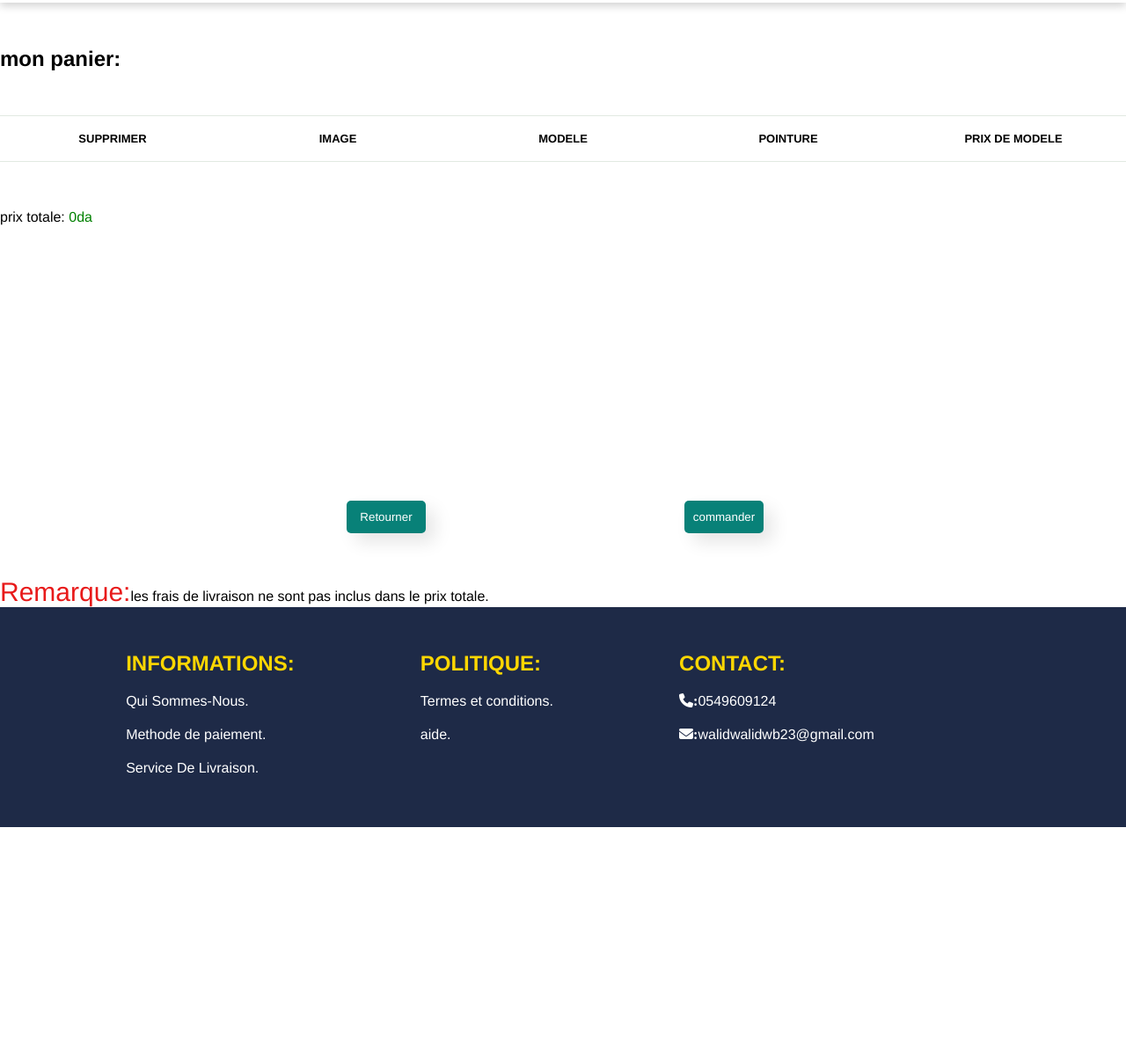
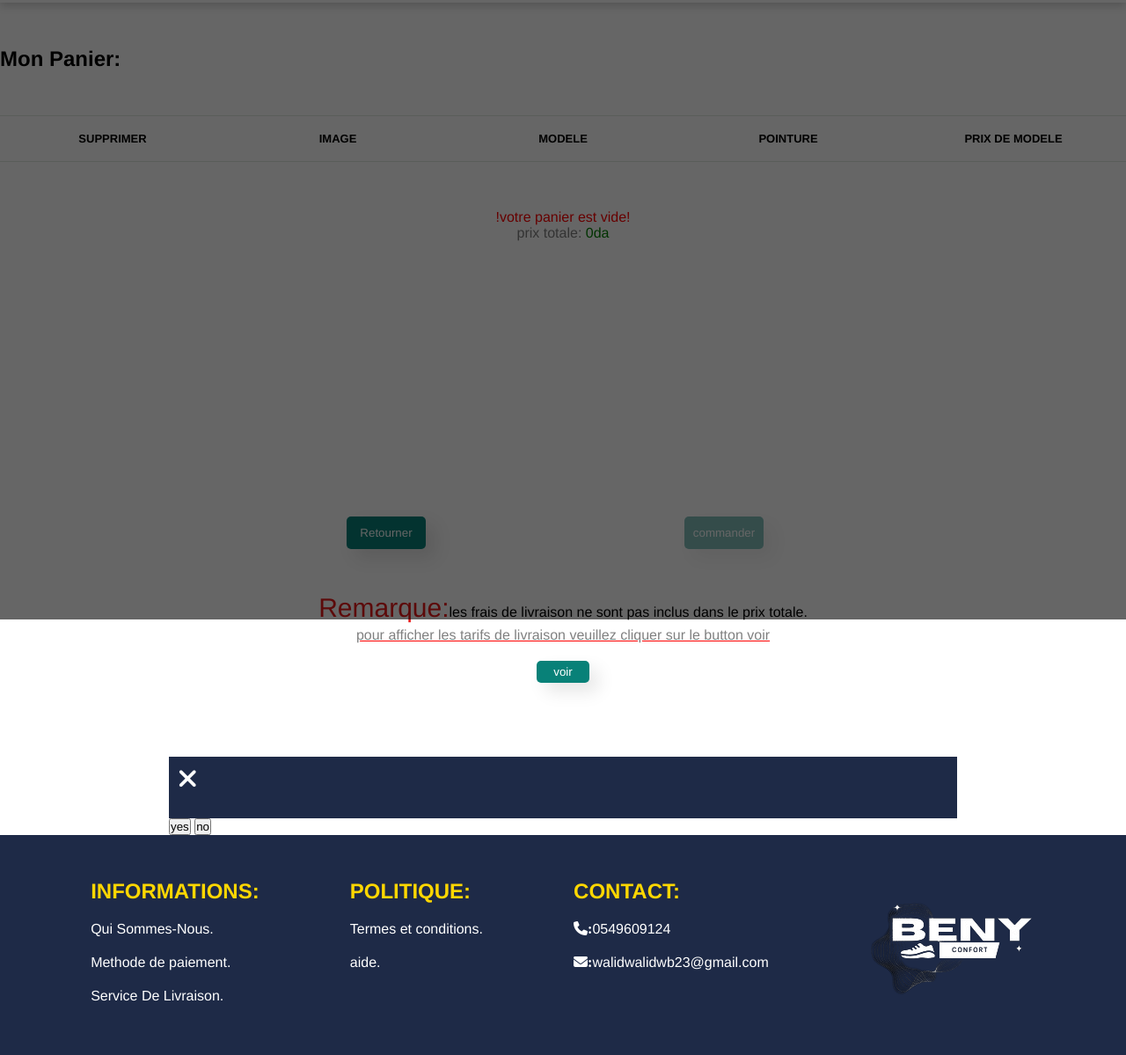
Before and after one commit to waliduni/waliduni.github.io, a plain HTML site: page cart.html in a window 1280 px wide. Shown: the part 96-1295 px from the top of the page at 88% size. Before the commit the page ends 1036 px from the top, so only its background shows below. Drawn offline with nearby package versions, Linux system fonts and the light colour scheme.

Commit message:
Update cart.html

```diff
--- a/cart.html
+++ b/cart.html
@@ -32,7 +32,7 @@
     </section>
     <section id="cartee">
 
-        <h1>mon panier:</h1>
+       <div class="mon-panier"> <h1>Mon Panier:</h1></div>
         <table width="100%">
         <thead>
             <tr>
@@ -49,18 +49,20 @@
     </tbody>
     </table>
     <br><br><br>
-   prix totale: <span id="prixtot">0da</span><br>
+    <div id="empty" style="color: red; width: 100%; text-align: center;"></div>
+   <div style="text-align: center;color: gray;">prix totale: <span id="prixtot">0da</span><br></div>
 
-    <button class="retourner" onclick="history.back()">Retourner</button>
-    <button class="commander" onclick="document.querySelector('.modal').style.display = 'grid'">commander</button>
+    <div style="width: 100%;text-align: center;"><button class="retourner" onclick="history.back()">Retourner</button>
+    <button class="commander" onclick="document.querySelector('.modal').style.display = 'grid'">commander</button></div>
 
-</section><span class="remarque">Remarque:</span>les frais de livraison ne sont pas inclus dans le prix totale.
+</section><div style="width: 100%;text-align: center;padding-bottom: 5px;"><span class="remarque">Remarque:</span>les frais de livraison ne sont pas inclus dans le prix totale. </div>
+<div style="width: 100%; text-align: center;display: block; align-items: center;"><p style="color: gray;text-decoration: underline red;">pour afficher les tarifs de livraison veuillez cliquer sur le button voir</p><a href="livraison.html"> <button style="  margin: 20px 10px;color: white;border: none;border-radius: 5px;box-shadow: 10px 10px 20px rgba(0,0,0,0.1);background-color: #088178;text-align: center;height: 25px;width: 60px;">voir</button></a></div>
     <div class="modal">
         <div class="bg" onclick="document.querySelector('.modal').style.display = 'none'"></div>
         <div class="content">
-           <div class="up"> <h1>commande</h1> <i class="fa-solid fa-xmark" onclick="document.querySelector('.modal').style.display = 'none'"></i></div>
+           <div class="up"> <h1>envoyer votre commande</h1> <i class="fa-solid fa-xmark" onclick="document.querySelector('.modal').style.display = 'none'"></i></div>
             <form action="" class="form">
-                <label for="nom">nom: <input id="nom" type="text" required></label>
+                <label for="nom"><div>nom:</div> <input id="nom" type="text" required></label>
                 <label for="prenom">prenom: <input id="prenom" type="text" required></label>
                 <label for="telephone">telephone: <input id="telephone" type="tel" required></label>
                   <label for="wilaya"> wilaya:  <select id="wilaya" name="wilaya" required>
@@ -117,7 +119,7 @@
 			</select></label>
           <label for="adresse">commune et adresse de Livraison: <input type="text" id="adresse" required></label>
 
-                <button type="submit" onclick="document.querySelector('.modal2').style.display = 'grid'">envoyer</button>
+                <div class="envoyer"><button type="submit" >envoyer</button></div>
             </form>
         </div>
 
@@ -130,7 +132,16 @@
              <div class="success-animation">
 <svg class="checkmark" xmlns="http://www.w3.org/2000/svg" viewBox="0 0 52 52"><circle class="checkmark__circle" cx="26" cy="26" r="25" fill="none" /><path class="checkmark__check" fill="none" d="M14.1 27.2l7.1 7.2 16.7-16.8" /></svg>
 </div>
-<h3>تم إرسال الطلب بنجاح. <br>سيتم الإتصال بك عبر الرقم الهاتفي الخاص بك لتأكيد الطلب خلال أقل من 24h</h3></div>
+<h3>تم إرسال الطلب بنجاح. <br> 24h سيتم الإتصال بك عبر الرقم الهاتفي الخاص بك لتأكيد الطلب خلال أقل من</h3></div>
+          </div>
+
+
+           <div class="modal4">
+        <div class="bg" onclick="document.querySelector('.modal4').style.display = 'none'"></div>
+        <div class="content">
+           <div class="up"><i class="fa-solid fa-xmark" onclick="document.querySelector('.modal4').style.display = 'none'"></i></div>
+<button>yes</button> <button>no</button>
+        </div>
           </div>
  <section id="footer">
 
@@ -148,7 +159,7 @@
 <a href="tel:0549609124"><i class="fa-solid fa-phone">:</i>0549609124</a><a href="mailto: walidwalidwb23@gmail.com"><i class="fa-solid fa-envelope">:</i>walidwalidwb23@gmail.com</a>
 </div>
 <div class="img">
-    <img src="img/logowhite.png" alt="">
+    <img src="logowhite.png" alt="">
 </div>
     </section>
 </body>
@@ -157,16 +168,24 @@
 </script>
     <script src="script.js"></script>
     <script>
-           (function(){
+        let nom =document.querySelector("#nom").value,
+        prenom=document.querySelector("#prenom").value,
+        num=document.querySelector("#telephone").value,
+        wilaya=document.querySelector("#wilaya").value,
+        adresse=document.querySelector("#adresse").value;
+        (function(){
       emailjs.init({
         publicKey: "YYOC_Bg_laf81EGVv",
       });
    })();
         let panier = localStorage["panier"];
         if(panier) panier = JSON.parse(panier);
+        if(!panier) {document.getElementById("empty").innerHTML = '!votre panier est vide!';
+            document.querySelector('.commander').disabled=true;
+        }
         panier?.map((product, i) => {
             document.querySelector("tbody").innerHTML += `<tr id="_${i}">
-            <td><a href="#" onclick='supprimer(${i})' ><i class="fa-solid fa-trash"></i></a></td>
+            <td><a href="#" onclick="supprimer(${i})" ><i class="fa-solid fa-trash"></i></a></td>
             <td><img src="${product.image}" alt=""></td>
             <td>${product.name}</td>
             <td>${product.pointure}</td>
@@ -176,16 +195,21 @@
           document.getElementById("prixtot").innerHTML=panier.reduce((a,b) => a + (b.promo || b.prix),0)+'da';
 
 
-if(!panier || !panier[0]) document.querySelector('.commander').disabled=true;
+if(!panier || !panier[0]){ document.getElementById("empty").innerHTML = '!votre panier est vide!';
+    document.querySelector('.commander').disabled=true;
+}
         function supprimer(index) {
             let companier = panier.filter((produit, i) => i !== index)
             panier=companier;
             localStorage["panier"] = JSON.stringify(companier);
             document.querySelector(`#_${index}`).remove()
             //alert(`Deleted`)
-            if(!companier || !companier[0]) {document.querySelector('.commander').disabled;
+            if(!companier || !companier[0]) {
+
+                document.querySelector('.commander').disabled;
             }
         }
+
 
         document.querySelector("form").addEventListener("submit", function (event) {
             event.preventDefault();
@@ -211,12 +235,13 @@ if(!panier || !panier[0]) document.querySelector('.commander').disabled=true;
 
         emailjs.send('service_qif11uf', 'template_pslt4hr', templateParams).then(
             (response) => {
-                onclick="document.querySelector('.modal2').style.display = 'grid'"
+                document.querySelector('.modal2').style.display = 'grid'
                 localStorage.removeItem('panier');
-                document.querySelector("table").innerHTML = "";
+                document.getElementById("empty").innerHTML = '!votre panier est vide!';
+                document.querySelector("tbody").innerHTML = "";
                 document.querySelector(".modal").style.display = "none";
                 console.log('SUCCESS!', response.status, response.text);
-                document.querySelector("button").disabled = false;
+                document.querySelector(".commander").disabled = true;
             },
             (error) => {
                 console.log('erreur...', error);
```
